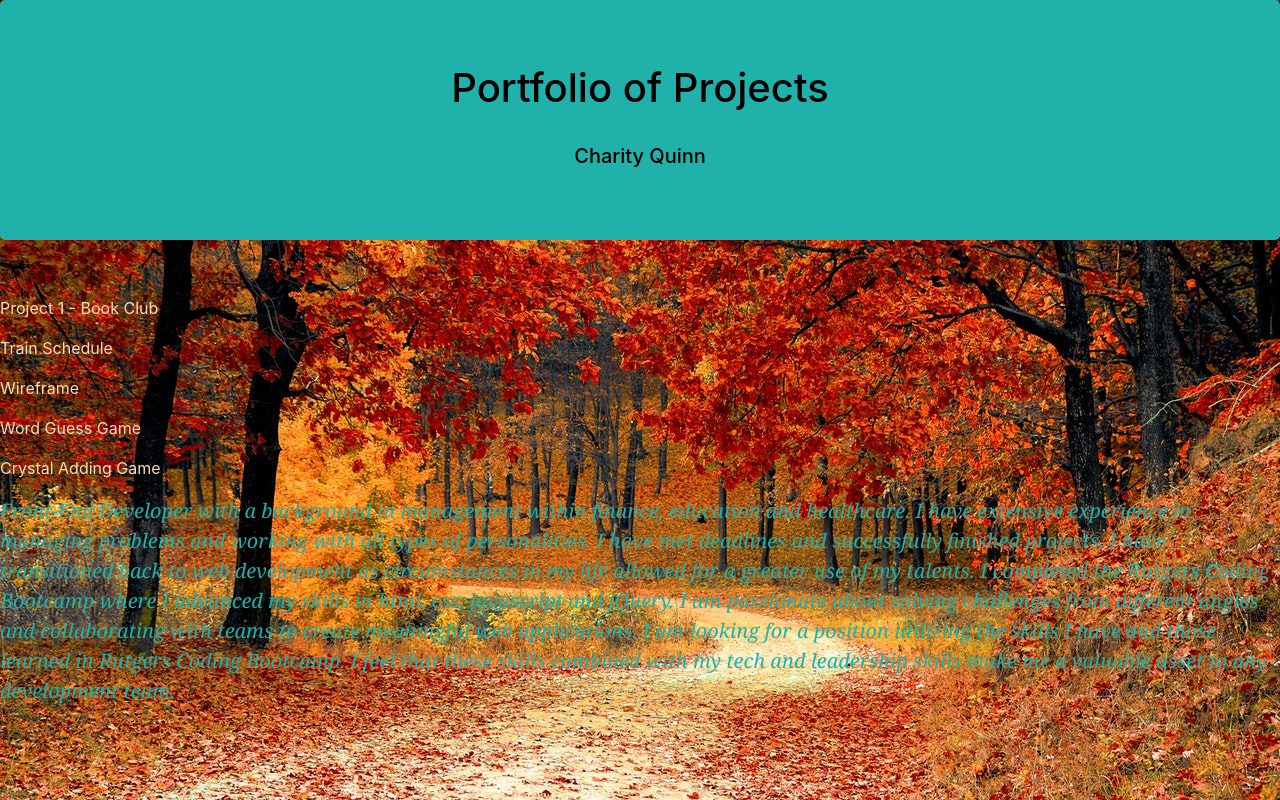
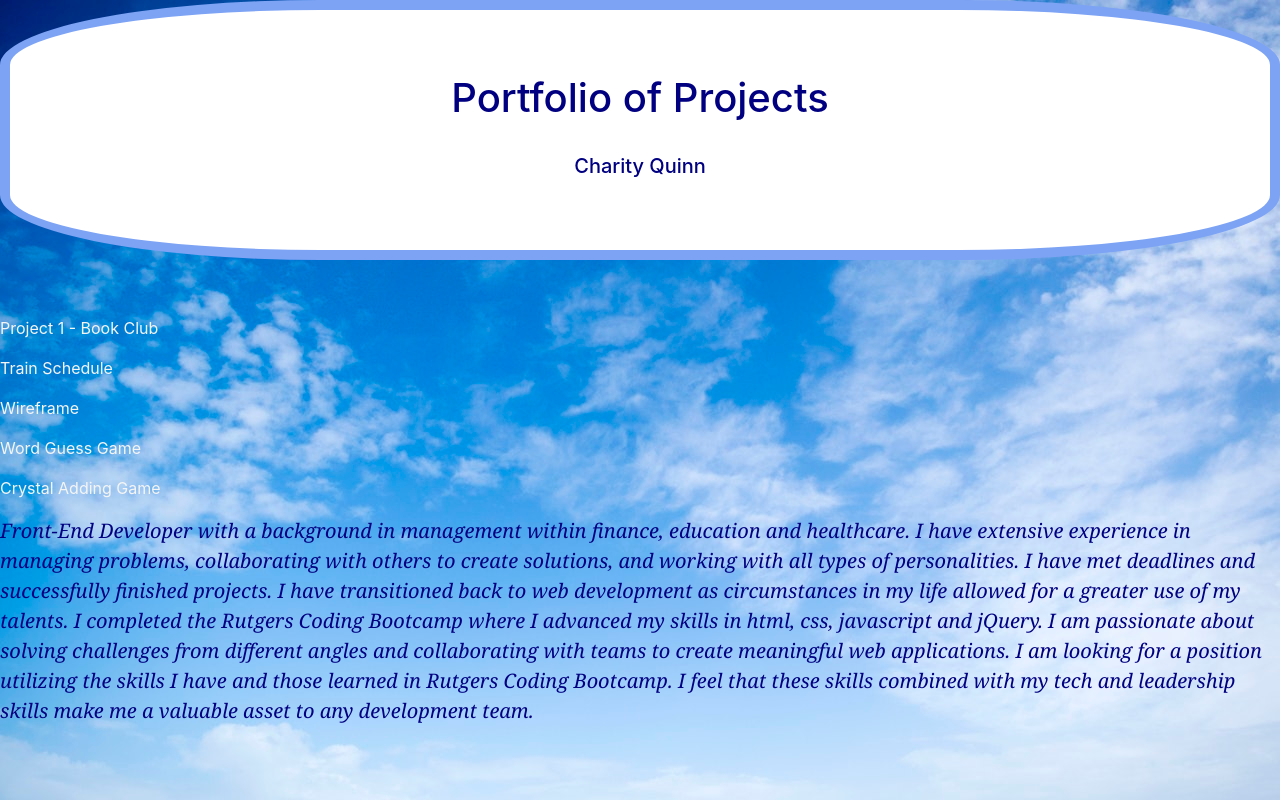
Before and after one commit to CharityQuinn/CQPortfolio, a plain HTML site: page index.html in a window 1280 px wide. Drawn offline with nearby package versions, Linux system fonts and the light colour scheme.

Commit message:
Modified the brand statement and changed the color scheme

```diff
--- a/assets/css/style.css
+++ b/assets/css/style.css
@@ -1,20 +1,20 @@
 #brand {
   font-family: Cambria, Cochin, Georgia, Times, 'Times New Roman', serif;
   text-emphasis: bold;
-  color: lightseagreen;
+  color: navy;
   font-size: 20px;
 
 }
 
 a {
-  color: wheat;
+  color: whitesmoke;
   text-emphasis: bold;
 
 }
 
-.jumbatron {
-
+.jumbotron {
   border-radius: 25%;
-  border: 10px solid lightgreen;
-
+  border: 10px solid rgb(125, 163, 245);
+  color: navy;
+  background-color: white;
 }
--- a/index.html
+++ b/index.html
@@ -13,11 +13,11 @@
   <title>Charity Quinn Portfolio</title>
 </head>
 
-<body background="assets/images/fall-autumn-red-season.jpg">
+<body background="assets/images/pexels-photo-912110.jpeg">
 
   <class="container">
     <!-- Jumbotron -->
-    <div class="jumbotron" style="background-color: lightseagreen; color: black">
+    <div class="jumbotron">
       <h1 class="text-center" style="text-align: center">Portfolio of Projects</h1><br>
       <h5 class="text-center" style="text-align: center">Charity Quinn</h5>
 
@@ -25,7 +25,8 @@
     <br>
     <div>
       <p>
-        <a href="https://jasonsmacias.github.io/Central-Jersey-Sci-Fi-Fantasy-Book-and-Movie-Club/">Project 1 - Book Club</a>
+        <a href="https://jasonsmacias.github.io/Central-Jersey-Sci-Fi-Fantasy-Book-and-Movie-Club/">Project 1 - Book
+          Club</a>
       </p>
     </div>
     <div>
@@ -51,10 +52,16 @@
 
 
 
-    <div id="brand" ><em>Front-End Developer with a background in management within finance, education and healthcare.  I have extensive experience in managing problems and working with all types of personalities.  I have  met deadlines and successfully finished projects.  I have transitioned back to web development as circumstances in my life allowed for a greater use of my talents.
-      I completed the Rutgers Coding Bootcamp where I advanced my skills in html, css, javascript and jQuery.  I am passionate about solving challenges from different angles and collaborating with teams to create meaningful web applications.
-      I am looking for a position utilizing the skills I have and those learned in Rutgers Coding Bootcamp.  I feel that these skills combined with my tech and leadership skills make me a valuable asset to any development team.</em>
-      </div>
+    <div id="brand"><em>Front-End Developer with a background in management within finance, education and healthcare. I
+        have extensive experience in managing problems, collaborating with others to create solutions, and working with
+        all types of personalities. I have met deadlines and successfully finished projects. I have transitioned back
+        to web development as circumstances in my life allowed for a greater use of my talents.
+        I completed the Rutgers Coding Bootcamp where I advanced my skills in html, css, javascript and jQuery. I am
+        passionate about solving challenges from different angles and collaborating with teams to create meaningful web
+        applications.
+        I am looking for a position utilizing the skills I have and those learned in Rutgers Coding Bootcamp. I feel
+        that these skills combined with my tech and leadership skills make me a valuable asset to any development team.</em>
+    </div>
 
 
 
@@ -64,6 +71,6 @@
 
 
 
-  </body>
+</body>
 
-  </html>
+</html>
```
Also changed, not shown: assets/images/pexels-photo-912110.jpeg (added), 1 other file.
